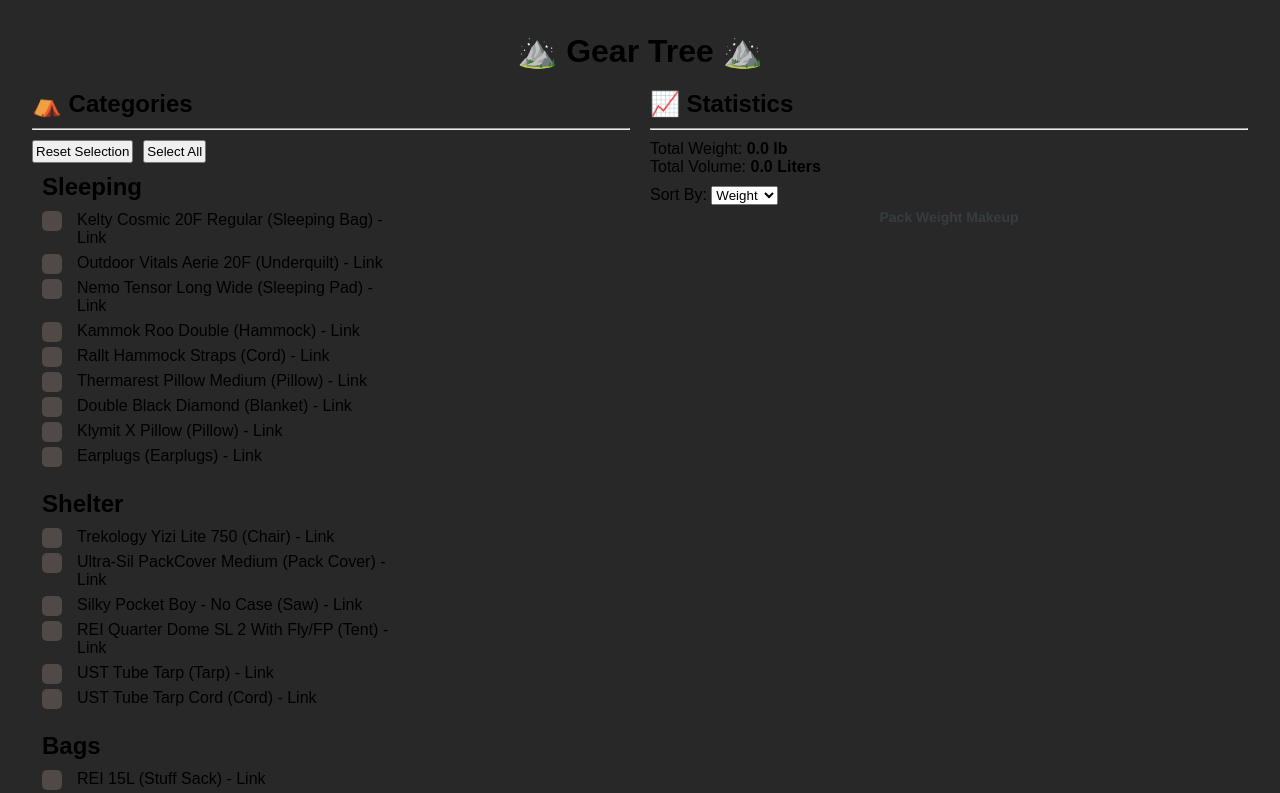
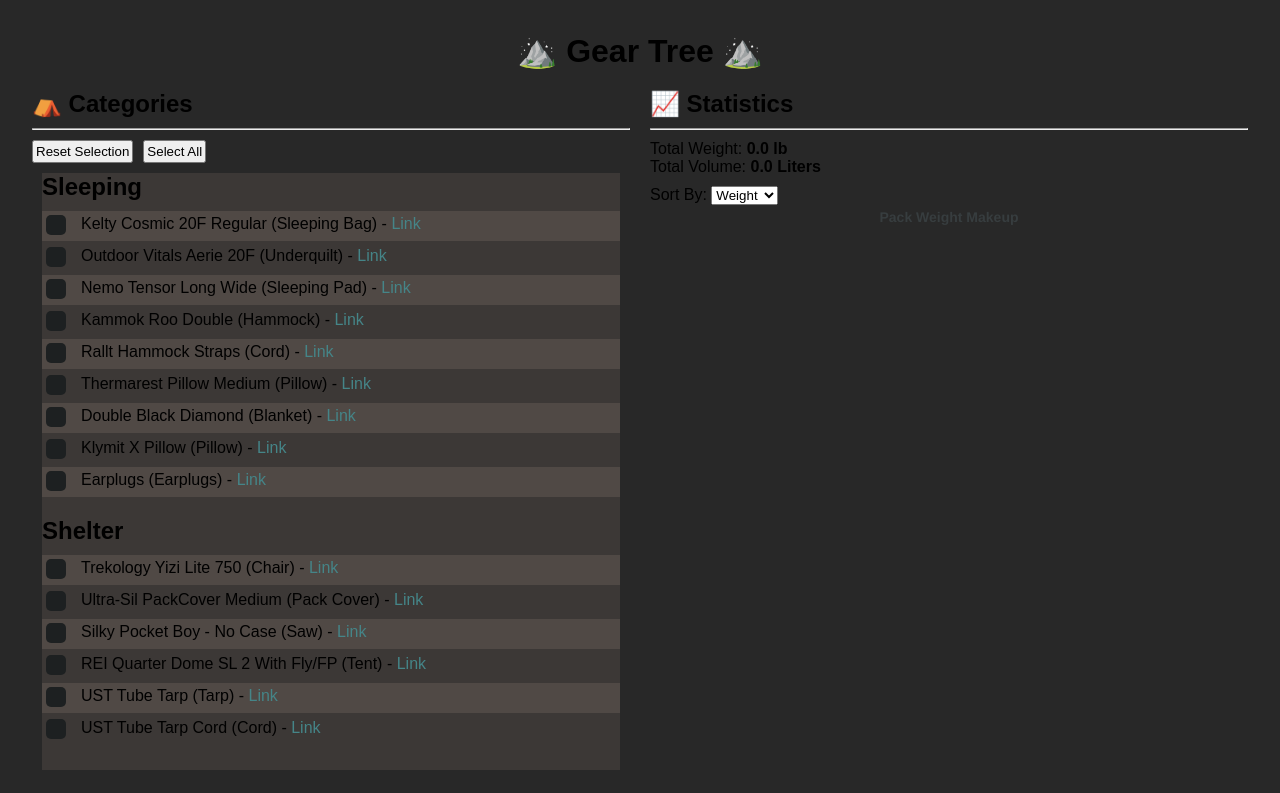
Before and after one commit to judrbug/gear-tree-haanah, a Next.js app: page / in a window 1280 px wide. Shown: the top 793 px of the page. Built offline with nearby package versions, Linux system fonts and the light colour scheme.

Commit message:
Cleaned up checklist styles a bit

```diff
--- a/pages/index.tsx
+++ b/pages/index.tsx
@@ -62,6 +62,7 @@
                     {current
                       .filter(({ category }) => category === value)
                       .map(({ name, link, type, id }) => (
+                        <div className={styles.item}>
                           <label
                             htmlFor={`item-${id}-checkbox`}
                             className={styles.itemCheckboxContainer}
@@ -80,6 +81,7 @@
                               Link
                             </a>
                           </label>
+                        </div>
                       ))}
                   </div>
                 </div>
--- a/styles/Home.module.css
+++ b/styles/Home.module.css
@@ -12,6 +12,7 @@
   flex-direction: column;
   width: 50%;
   row-gap: 10px;
+  max-height: 85vh;
 }
 
 .categories {
@@ -21,12 +22,16 @@
   column-gap: 20px;
   row-gap: 20px;
   margin: 0 10px;
+  height: 100%;
+  overflow-y: scroll;
+  background-color: var(--gb-dm-bg1);
 }
 
 .categoryContainer {
   display: flex;
   flex-direction: column;
   row-gap: 10px;
+  width: 100%;
 }
 
 .statisticsContainer {
@@ -46,7 +51,17 @@
   display: flex;
   flex-direction: column;
   row-gap: 2px;
-  width: 350px;
+}
+
+.item {
+  display: flex;
+  align-items: center;
+  height: 30px;
+  padding-left: 4px;
+}
+
+.items .item:nth-child(odd) {
+  background-color: var(--gb-dm-bg2);
 }
 
 .itemControl {
@@ -108,7 +123,7 @@
 }
 
 .itemCheckboxContainer input ~ .checkmark {
-  background-color: var(--gb-dm-bg2);
+  background-color: var(--gb-dm-bg0-hard);
 }
 
 .itemCheckboxContainer input:checked ~ .checkmark {
--- a/styles/globals.css
+++ b/styles/globals.css
@@ -29,7 +29,7 @@
 }
 
 a {
-  color: inherit;
+  color: var(--gb-dm-dark-blue);
   text-decoration: none;
 }
 
```
Lines whose indentation alone changed are shown as unchanged.
